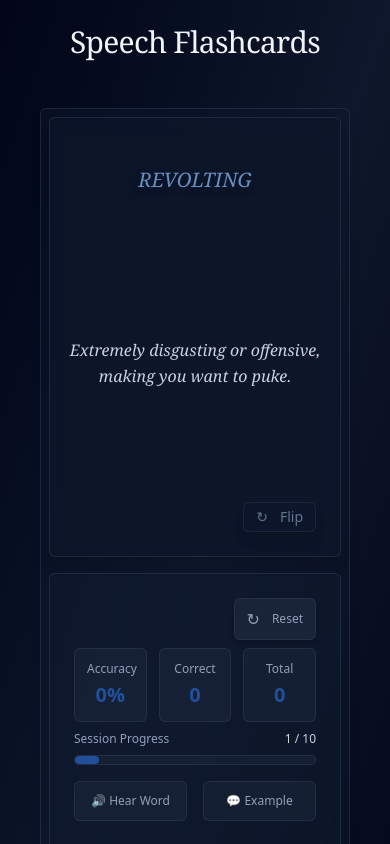
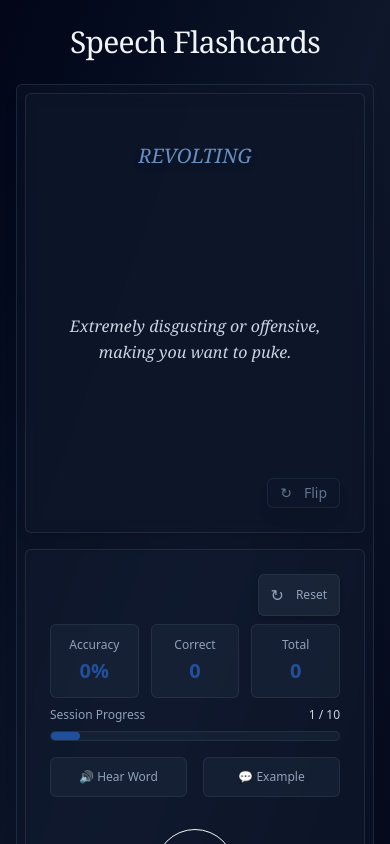
Before and after one commit to deregowskipiotr/pronunciation-app, a React (Vite) app: page / in a window 390 px wide. Shown: the top 844 px of the page. Built offline with nearby package versions, Linux system fonts and the light colour scheme.

Commit message:
improved mobile view

```diff
--- a/src/App.tsx
+++ b/src/App.tsx
@@ -13,7 +13,7 @@ function App() {
         </div>
 
         {/* SpeechFlashcard - Full available height */}
-        <div className="flex-1 w-full flex flex-col lg:min-h-150 p-10">
+        <div className="flex-1 w-full flex flex-col lg:min-h-150 p-4">
           <SpeechFlashcard />
         </div>
       </main>
```
